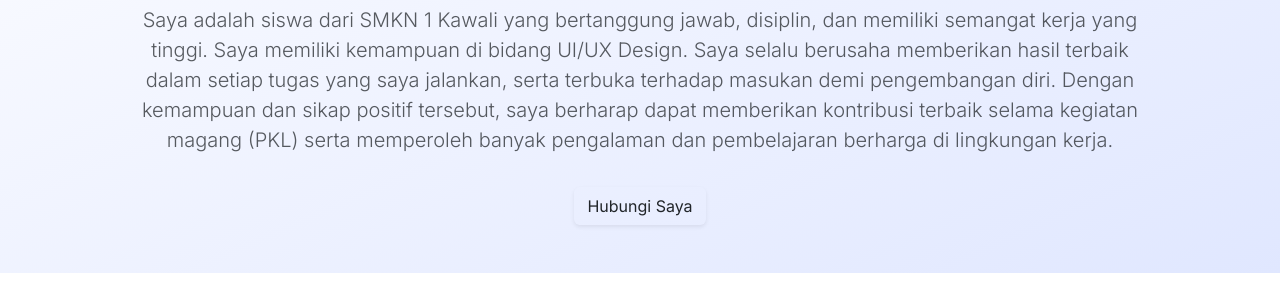
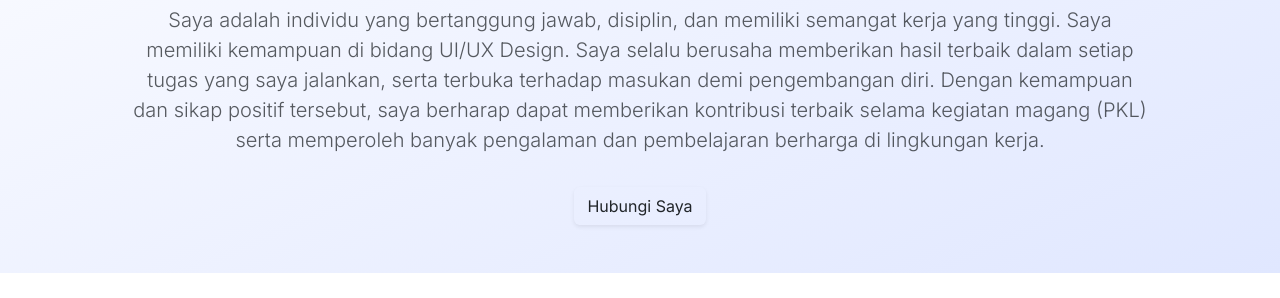
Before and after one commit to wulannurmalasuci/portofolio_Wulan-Nurmala-Suci, a plain HTML site: page index.html in a window 1280 px wide. Shown: the part 349-647 px from the top of the page. Drawn offline with nearby package versions, Linux system fonts and the light colour scheme.

Commit message:
Update index.html

```diff
--- a/index.html
+++ b/index.html
@@ -54,7 +54,7 @@
       <img src="assets/ulan.jpg" alt="Foto Wulan Nurmala Suci" class="rounded-circle mb-4 border border-3 border-pink shadow" width="140" height="160">
       <h1 class="display-5 fw-bold">Halo, saya <span class="text-pink">Wulan Nurmala Suci</span></h1>
       <p class="lead text-muted px-md-5">
-        Saya adalah siswa dari SMKN 1 Kawali yang bertanggung jawab, disiplin, dan memiliki semangat kerja yang tinggi. Saya memiliki kemampuan di bidang UI/UX Design. Saya selalu berusaha memberikan hasil terbaik dalam setiap tugas yang saya jalankan, serta terbuka terhadap masukan demi pengembangan diri. Dengan kemampuan dan sikap positif tersebut, saya berharap dapat memberikan kontribusi terbaik selama kegiatan magang (PKL) serta memperoleh banyak pengalaman dan pembelajaran berharga di lingkungan kerja.
+        Saya adalah individu yang bertanggung jawab, disiplin, dan memiliki semangat kerja yang tinggi. Saya memiliki kemampuan di bidang UI/UX Design. Saya selalu berusaha memberikan hasil terbaik dalam setiap tugas yang saya jalankan, serta terbuka terhadap masukan demi pengembangan diri. Dengan kemampuan dan sikap positif tersebut, saya berharap dapat memberikan kontribusi terbaik selama kegiatan magang (PKL) serta memperoleh banyak pengalaman dan pembelajaran berharga di lingkungan kerja.
       </p>
       <a href="#kontak" class="btn btn-pink mt-3 shadow-sm">Hubungi Saya</a>
     </div>
```
